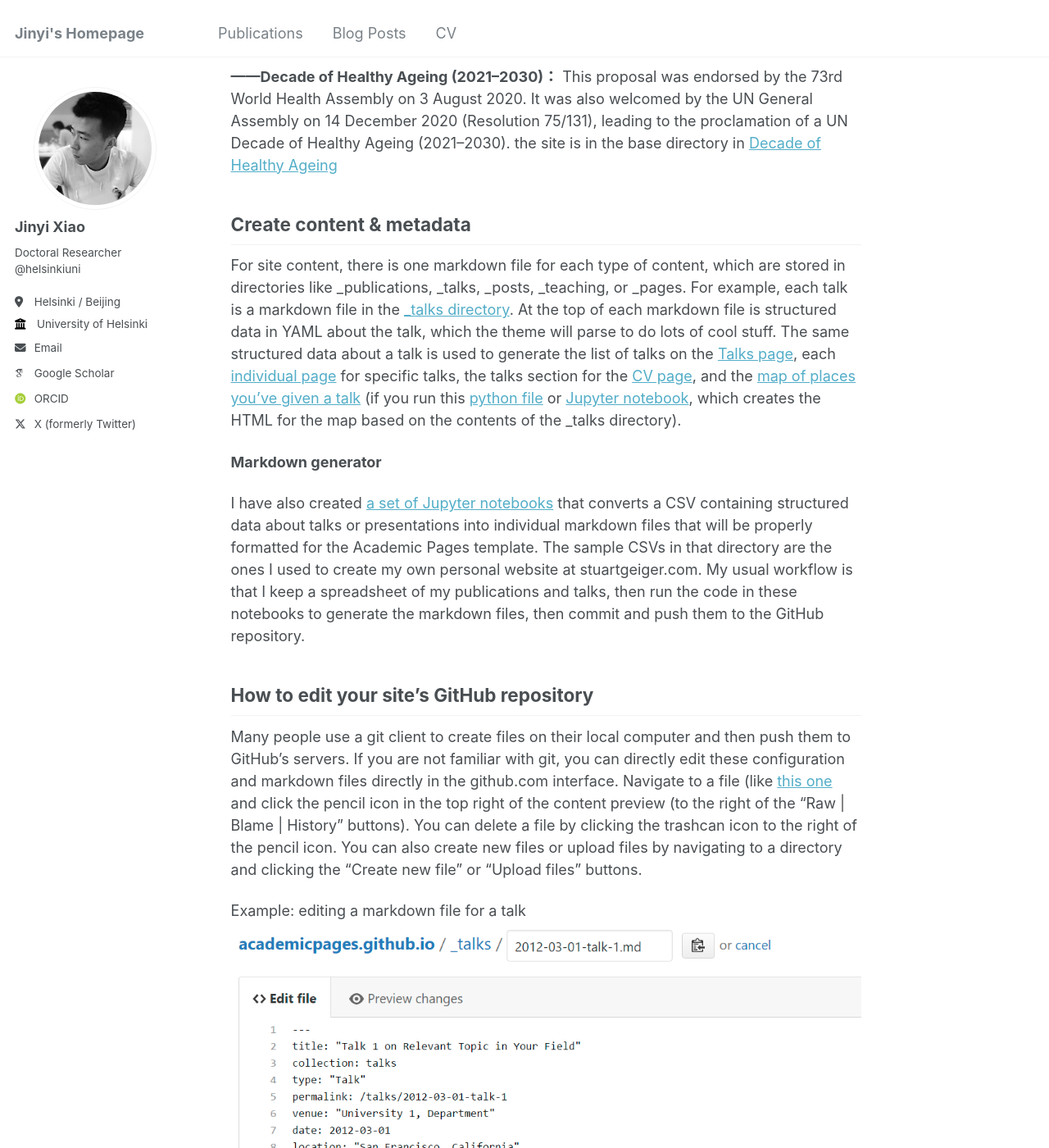
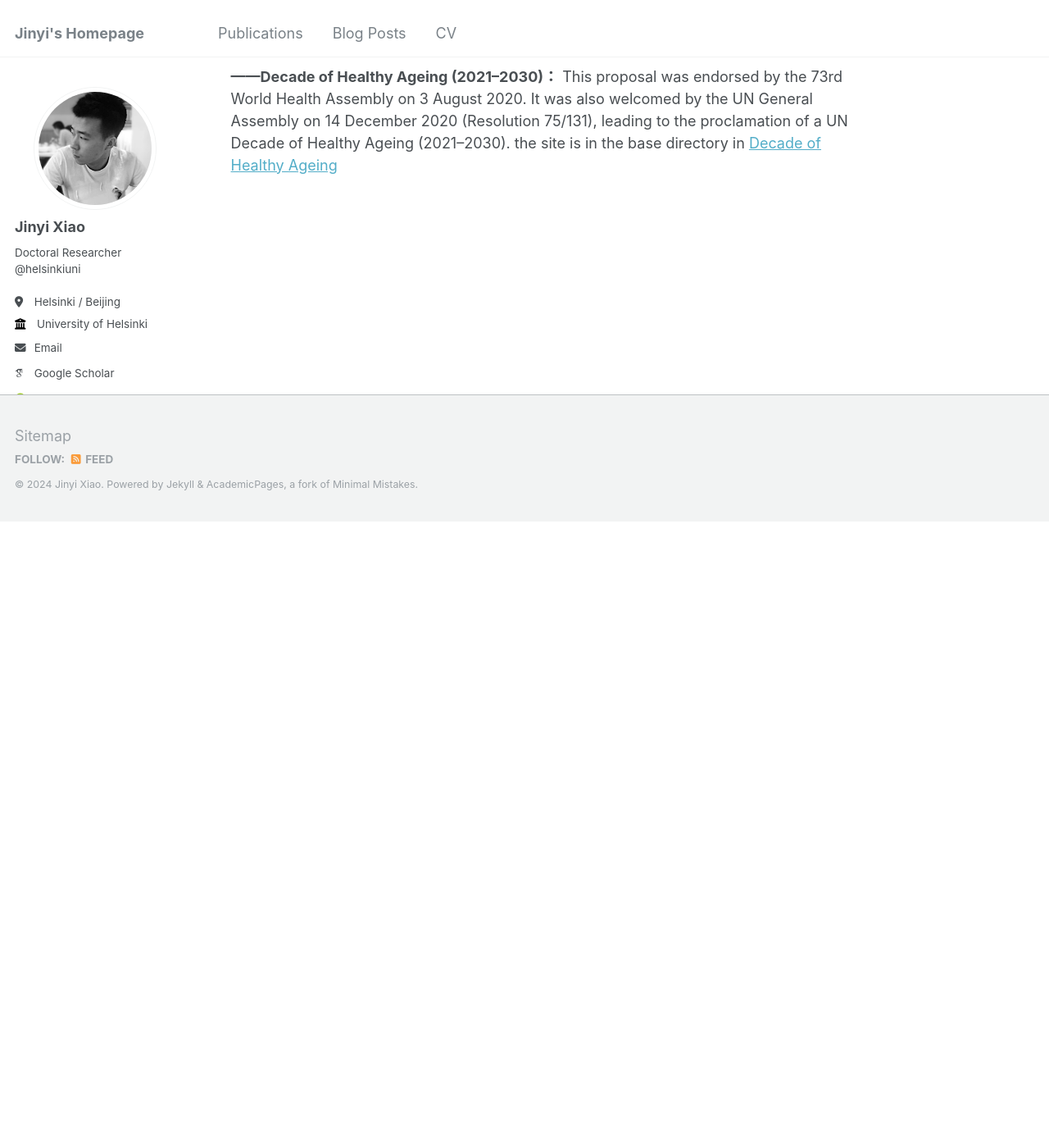
Before and after one commit to Xxiaojinyi/Xxiaojinyi.github.io, a Jekyll site: the page built from _pages/about.md, in a window 1280 px wide and 1400 px high, scrolled down 1428 px. Shown: the whole window at 82% size. Built offline with Jekyll 4.4.1, drawn with Linux system fonts in a browser that asks for light colours; some web fonts are replaced; after the commit the page ends 2065 px from its top, so only the background shows below that; some of the changed text lies outside the part shown.

Commit message:
Update about.md

```diff
--- a/_pages/about.md
+++ b/_pages/about.md
@@ -29,23 +29,3 @@ Getting started
 Noteworthy Highlights
 ------
 **——Decade of Healthy Ageing (2021–2030)：** This proposal was endorsed by the 73rd World Health Assembly on 3 August 2020. It was also welcomed by the UN General Assembly on 14 December 2020 (Resolution 75/131), leading to the proclamation of a UN Decade of Healthy Ageing (2021–2030). the site is in the base directory in [Decade of Healthy Ageing](https://www.who.int/initiatives/decade-of-healthy-ageing)
-
-Create content & metadata
-------
-For site content, there is one markdown file for each type of content, which are stored in directories like _publications, _talks, _posts, _teaching, or _pages. For example, each talk is a markdown file in the [_talks directory](https://github.com/academicpages/academicpages.github.io/tree/master/_talks). At the top of each markdown file is structured data in YAML about the talk, which the theme will parse to do lots of cool stuff. The same structured data about a talk is used to generate the list of talks on the [Talks page](https://academicpages.github.io/talks), each [individual page](https://academicpages.github.io/talks/2012-03-01-talk-1) for specific talks, the talks section for the [CV page](https://academicpages.github.io/cv), and the [map of places you've given a talk](https://academicpages.github.io/talkmap.html) (if you run this [python file](https://github.com/academicpages/academicpages.github.io/blob/master/talkmap.py) or [Jupyter notebook](https://github.com/academicpages/academicpages.github.io/blob/master/talkmap.ipynb), which creates the HTML for the map based on the contents of the _talks directory).
-
-**Markdown generator**
-
-I have also created [a set of Jupyter notebooks](https://github.com/academicpages/academicpages.github.io/tree/master/markdown_generator
-) that converts a CSV containing structured data about talks or presentations into individual markdown files that will be properly formatted for the Academic Pages template. The sample CSVs in that directory are the ones I used to create my own personal website at stuartgeiger.com. My usual workflow is that I keep a spreadsheet of my publications and talks, then run the code in these notebooks to generate the markdown files, then commit and push them to the GitHub repository.
-
-How to edit your site's GitHub repository
-------
-Many people use a git client to create files on their local computer and then push them to GitHub's servers. If you are not familiar with git, you can directly edit these configuration and markdown files directly in the github.com interface. Navigate to a file (like [this one](https://github.com/academicpages/academicpages.github.io/blob/master/_talks/2012-03-01-talk-1.md) and click the pencil icon in the top right of the content preview (to the right of the "Raw | Blame | History" buttons). You can delete a file by clicking the trashcan icon to the right of the pencil icon. You can also create new files or upload files by navigating to a directory and clicking the "Create new file" or "Upload files" buttons.
-
-Example: editing a markdown file for a talk
-![Editing a markdown file for a talk](/images/editing-talk.png)
-
-For more info
-------
-More info about configuring Academic Pages can be found in [the guide](https://academicpages.github.io/markdown/). The [guides for the Minimal Mistakes theme](https://mmistakes.github.io/minimal-mistakes/docs/configuration/) (which this theme was forked from) might also be helpful.
```
